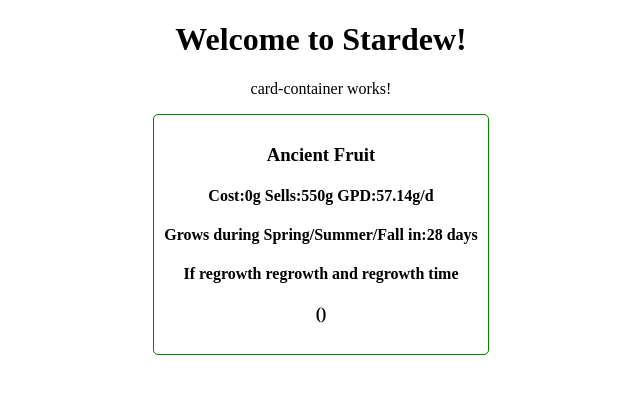
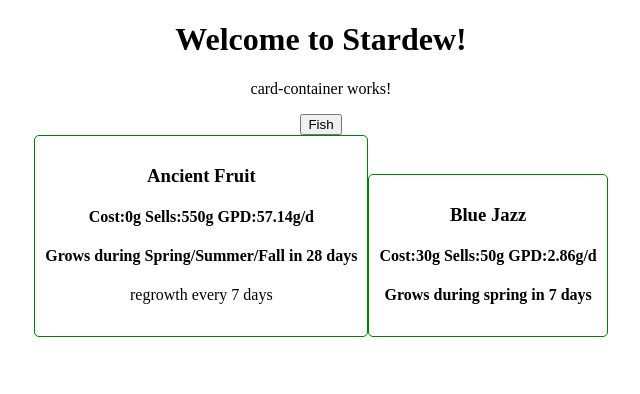
Before and after one commit to cjwood032/Stardew, an Angular app: page / in a window 1280 px wide. Shown: the top 394 px of the page, without its empty margins (319-959 px from the left). Built offline with nearby package versions, Linux system fonts and the light colour scheme.

Commit message:
multiple crops cards work, toggle button works

```diff
--- a/src/app/container/card-container/card-container.component.html
+++ b/src/app/container/card-container/card-container.component.html
@@ -1,4 +1,11 @@
 <p>
   card-container works!
 </p>
-<app-crop-card></app-crop-card>
+<div *ngIf="this.wantCrops">
+  <button (click)="toggleSelection()">Fish</button><br>
+  <app-crop-card></app-crop-card>
+</div>
+<div *ngIf="this.wantFish">
+    <button (click)="toggleSelection()">Crops</button><br>
+    <app-fish-card></app-fish-card>
+  </div>
--- a/src/app/container/card-container/card-container.component.ts
+++ b/src/app/container/card-container/card-container.component.ts
@@ -1,15 +1,22 @@
 import { Component, OnInit } from '@angular/core';
 import { CropCardComponent } from '../../crops/crop-card/crop-card.component';
+
 @Component({
   selector: 'app-card-container',
   templateUrl: './card-container.component.html',
   styleUrls: ['./card-container.component.css']
 })
 export class CardContainerComponent implements OnInit {
-
+  public wantCrops: boolean;
+  public wantFish: boolean;
   constructor() { }
 
   ngOnInit() {
+    this.wantCrops =true;
+    this.wantFish= !this.wantCrops;
   }
-
+  toggleSelection() {
+    this.wantCrops = !this.wantCrops
+    this.wantFish = !this.wantFish
+  }
 }
--- a/src/app/crops/crop-card/crop-card.component.html
+++ b/src/app/crops/crop-card/crop-card.component.html
@@ -1,7 +1,7 @@
-<div class="crop-container">
- <div class="name"><h3>{{name}}</h3></div>
- <h4>Cost:{{cost}}g Sells:{{harvestValue}}g GPD:{{gpd}}g/d</h4>
- <h4>Grows during {{season}} in:{{growthTime}} days</h4>
- <h4> If regrowth regrowth and regrowth time</h4>
- <h4>({{additonal}})</h4>
+<div class="crop-container" *ngFor="let crop of crops; index as i">
+ <div class="name"><h3>{{crop.name}}</h3></div>
+ <h4>Cost:{{crop.cost}}g Sells:{{crop.harvestValue}}g GPD:{{crop.gpd}}g/d</h4>
+ <h4>Grows during {{crop.season}} in {{crop.growthTime}} days</h4>
+ <div *ngIf=crop.regrowth>regrowth every {{crop.regrowthTime}} days</div>
+ <h4>{{crop.additonal}}</h4>
 </div>
--- a/src/app/crops/crop-card/crop-card.component.ts
+++ b/src/app/crops/crop-card/crop-card.component.ts
@@ -1,32 +1,18 @@
 import { Component, OnInit } from '@angular/core';
-
+import {Crop} from '../../model/crop/crop'
 @Component({
   selector: 'app-crop-card',
   templateUrl: './crop-card.component.html',
   styleUrls: ['./crop-card.component.css']
 })
 export class CropCardComponent implements OnInit {
-  public name: string;
-  public season: string;
-  public growthTime: number;
-  public cost: number;
-  public regrowth: boolean;
-  public regrowthTime: number;
-  public harvestValue: number;
-  public gpd: number;
-  public additional: string;
+  public crops: Array<Crop>
   constructor() { }
 
   ngOnInit() {
-
-  this.name = "Ancient Fruit";
-  this.season = "Spring/Summer/Fall";
-  this.growthTime=  28;
-  this.cost = 0;
-  this.regrowth = true;
-  this.regrowthTime= 7;
-  this.harvestValue= 550;
-  this.gpd= 57.14;
-  this.additional="Cart sells for 100-1000g";
+    this.crops =[
+      new Crop("Ancient Fruit", "Spring/Summer/Fall", 28, 0, true, 7, 550, 57.14,"Cart sells for 100-1000g"),
+      new Crop("Blue Jazz", "spring", 7, 30, false, 0, 50, 2.86, "")
+    ]
   }
 }
--- /dev/null
+++ b/src/app/model/crop/crop.ts
@@ -0,0 +1,13 @@
+export class Crop {
+    constructor (
+        public name: string,
+        public season: string,
+        public growthTime: number,
+        public cost: number,
+        public regrowth: boolean,
+        public regrowthTime: number,
+        public harvestValue: number,
+        public gpd: number,
+        public additional: string
+    ){}
+}
```
Also changed, not shown: 1 other file (tests, documents, lock files or other folders).
